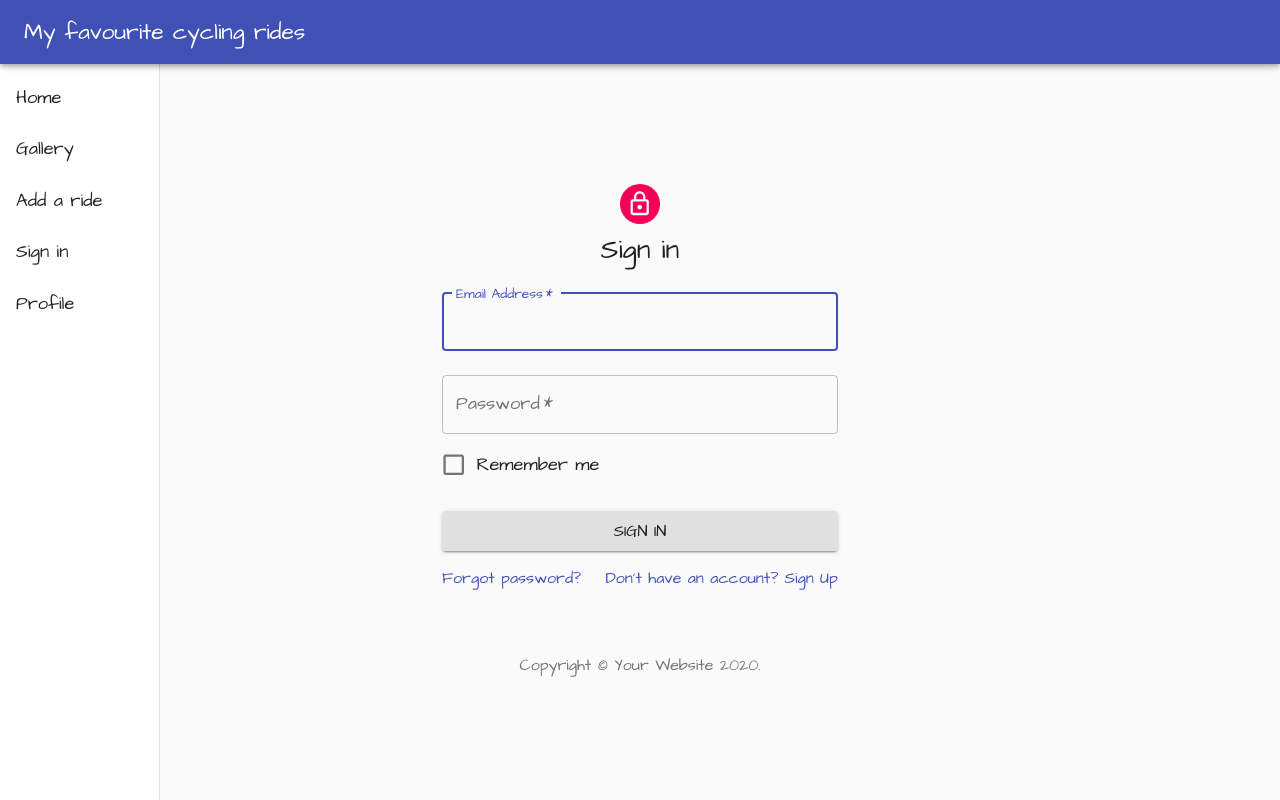
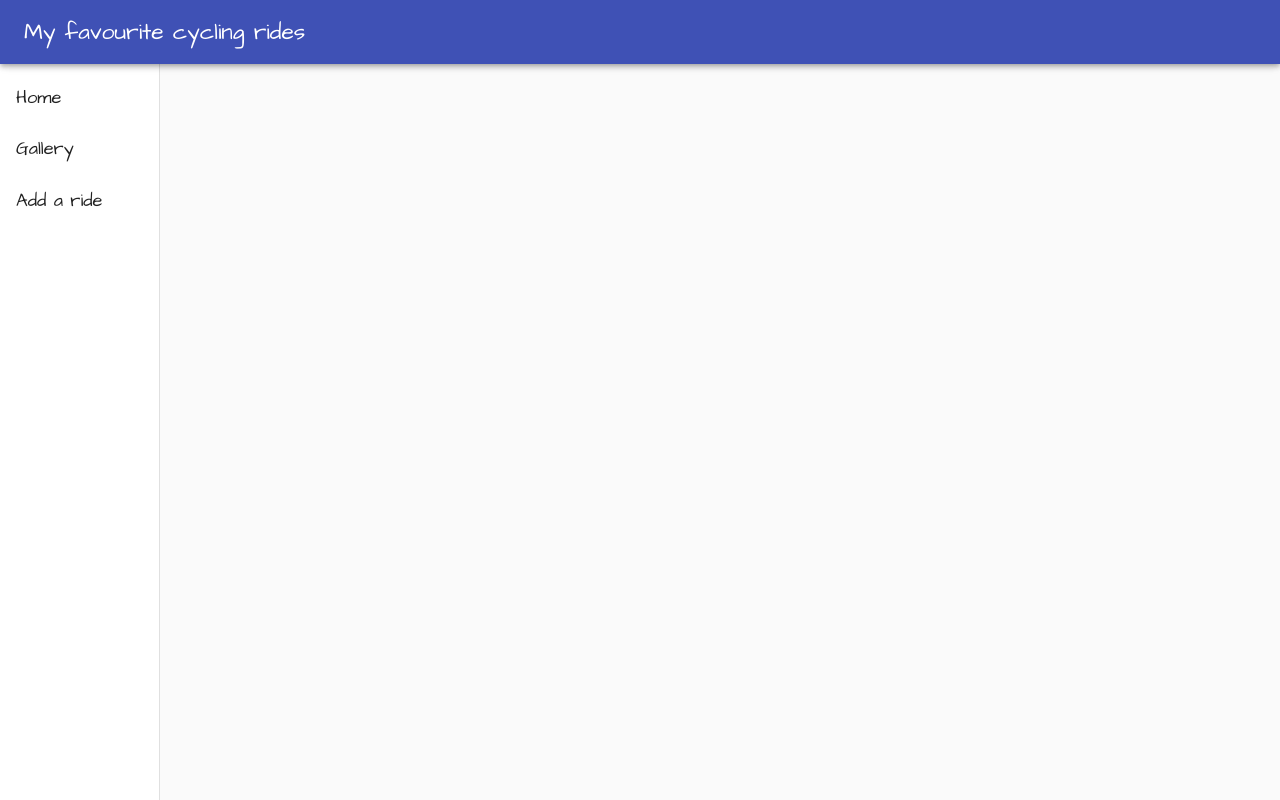
Before and after one commit to ln56b/reactjs-express-node-mysql-MyFavouriteCyclingRides, a React (Create React App) app in the folder frontend/: page /signin in a window 1280 px wide. Built offline with nearby package versions, Linux system fonts and the light colour scheme.

Commit message:
cleaned code

```diff
--- a/frontend/public/index.html
+++ b/frontend/public/index.html
@@ -1,15 +1,16 @@
 <!DOCTYPE html>
 <html lang="en">
 	<head>
+		<link rel="icon" href="%PUBLIC_URL%/favicon.ico" />
 		<meta charset="utf-8" />
-		<link rel="icon" href="%PUBLIC_URL%/favicon.ico" />
 		<meta name="viewport" content="width=device-width, initial-scale=1" />
 		<meta name="theme-color" content="#000000" />
+		<meta name="author" conent="Hélène Baudrand" />
 		<meta
 			name="description"
-			content="Web site created using create-react-app"
+			content="An app that lists and manipulates cycling rides"
 		/>
-		<link rel="apple-touch-icon" href="%PUBLIC_URL%/logo192.png" />
+
 		<!--
       manifest.json provides metadata used when your web app is installed on a
       user's mobile device or desktop. See https://developers.google.com/web/fundamentals/web-app-manifest/
@@ -32,7 +33,7 @@
       work correctly both with client-side routing and a non-root public URL.
       Learn how to configure a non-root public URL by running `npm run build`.
     -->
-		<title>React App</title>
+		<title>My favourite cycling rides</title>
 	</head>
 	<body>
 		<noscript>You need to enable JavaScript to run this app.</noscript>
--- a/frontend/src/components/CyclingRides.jsx
+++ b/frontend/src/components/CyclingRides.jsx
@@ -3,14 +3,12 @@ import { Route, useHistory } from 'react-router-dom';
 import RideService from '../services/RideService';
 
 import { useConfirmationDialog } from './ConfirmationDialog';
+import NewsCarousel from './NewsCarousel';
 import Notification from './Notification';
-import MyProfile from './MyProfile';
 import ResponsiveDrawer from './ResponsiveDrawer';
 import RideCard from './RideCard';
 import RideForm from './RideForm';
 import RidesGallery from './RidesGallery';
-import NewsCarousel from './NewsCarousel';
-import SignIn from './Signin';
 
 function CyclingRides() {
 	const initialRideState = {
@@ -26,10 +24,10 @@ function CyclingRides() {
 		maxSlope: 0,
 	};
 
+	const [ride, setRide] = useState(initialRideState);
 	const [rides, setRides] = useState([]);
+	const [selectedPicture, setSelectedPicture] = useState(undefined);
 	const [, setError] = useState('');
-	const [ride, setRide] = useState(initialRideState);
-	const [selectedPicture, setSelectedPicture] = useState(undefined);
 	const [notify, setNotify] = useState({
 		isOpen: false,
 		message: '',
@@ -39,6 +37,7 @@ function CyclingRides() {
 	const history = useHistory();
 	const { getConfirmation } = useConfirmationDialog();
 
+	// CRUD requests
 	const getRides = () => {
 		RideService.findAll()
 			.then((res) => setRides(res.data))
@@ -64,8 +63,7 @@ function CyclingRides() {
 			.then(() => {
 				history.push('/rides');
 			})
-			.catch((err) => {
-				console.log(err);
+			.catch(() => {
 				setNotify({
 					isOpen: true,
 					message: 'Impossible to create this ride',
@@ -87,8 +85,7 @@ function CyclingRides() {
 			.then(() => {
 				history.push('/rides');
 			})
-			.catch((err) => {
-				console.log(err);
+			.catch(() => {
 				setNotify({
 					isOpen: true,
 					message: `Impossible to update ride ${ride}`,
@@ -121,8 +118,7 @@ function CyclingRides() {
 					history.push('/rides');
 					getRides();
 				})
-				.catch((err) => {
-					console.log(err);
+				.catch(() => {
 					setNotify({
 						isOpen: true,
 						message: `Impossible to delete ride ${ride}`,
@@ -132,17 +128,23 @@ function CyclingRides() {
 		}
 	};
 
+	// Form methods
+
 	const handleInputChange = (event) => {
 		const { name, value } = event.target;
 		setRide({ ...ride, [name]: value });
 	};
 
+	const isValidForm = !ride.id
+		? ride.name && selectedPicture
+			? true
+			: false
+		: true;
+
 	const selectPicture = (e) => {
 		const picture = e.target.files[0];
 		setSelectedPicture(picture);
 	};
-
-	const isValidForm = ride.name && selectedPicture ? true : false;
 
 	return (
 		<div className="cycling-rides">
@@ -172,8 +174,6 @@ function CyclingRides() {
 					deleteRide={deleteRide}
 				/>
 			</Route>
-			<Route path="/profile" component={MyProfile}></Route>
-			<Route path="/signin" component={SignIn}></Route>
 		</div>
 	);
 }
--- a/frontend/src/components/MyProfile.jsx
+++ /dev/null
@@ -1,7 +0,0 @@
-import React from 'react';
-
-function MyProfile() {
-	return <div className="my-profile">My Profile</div>;
-}
-
-export default MyProfile;
--- a/frontend/src/components/NewsCarousel.jsx
+++ b/frontend/src/components/NewsCarousel.jsx
@@ -1,35 +1,15 @@
 import React from 'react';
+
 import Carousel from 'react-material-ui-carousel';
-
 import { Paper } from '@material-ui/core';
 
 import allos from '../assets/allos.jpeg';
 import bonnette from '../assets/bonnette.jpeg';
 import glandon from '../assets/glandon.jpeg';
 import izoard from '../assets/izoard.jpeg';
-//TODO check require vs import
 require('default-passive-events');
 
-function Project(props) {
-	return (
-		<Paper
-			style={{
-				backgroundImage: `url(${props.item.image})`,
-				backgroundPosition: 'center',
-				backgroundSize: 'cover',
-				height: '70vh',
-				padding: '2rem',
-				color: 'white',
-			}}
-			elevation={2}
-		>
-			<h2>{props.item.name}</h2>
-			<p>{props.item.description}</p>
-		</Paper>
-	);
-}
-
-const items = [
+const ITEMS = [
 	{
 		image: bonnette,
 		name: 'Col de la Bonnette',
@@ -55,16 +35,35 @@ const items = [
 	},
 ];
 
+function Content(props) {
+	return (
+		<Paper
+			style={{
+				backgroundImage: `url(${props.item.image})`,
+				backgroundPosition: 'center',
+				backgroundSize: 'cover',
+				height: '70vh',
+				padding: '2rem',
+				color: 'white',
+			}}
+			elevation={2}
+		>
+			<h2>{props.item.name}</h2>
+			<p>{props.item.description}</p>
+		</Paper>
+	);
+}
+
 const autoPlay = true;
-const timer = 2000;
+const timer = 2100;
 const animation = 'fade';
 
 function NewsCarousel() {
 	return (
 		<div className="news-carousel">
 			<Carousel animation={animation} autoPlay={autoPlay} timer={timer}>
-				{items.map((item, index) => {
-					return <Project item={item} key={index} />;
+				{ITEMS.map((item, index) => {
+					return <Content item={item} key={index} />;
 				})}
 			</Carousel>
 		</div>
--- a/frontend/src/components/Notification.jsx
+++ b/frontend/src/components/Notification.jsx
@@ -1,4 +1,5 @@
 import React from 'react';
+
 import { Snackbar, makeStyles } from '@material-ui/core';
 import { Alert } from '@material-ui/lab';
 
--- a/frontend/src/components/ResponsiveDrawer.jsx
+++ b/frontend/src/components/ResponsiveDrawer.jsx
@@ -1,7 +1,9 @@
 import React from 'react';
 import { useHistory } from 'react-router-dom';
 
+import { makeStyles, useTheme } from '@material-ui/core/styles';
 import AppBar from '@material-ui/core/AppBar';
+import CloseIcon from '@material-ui/icons/Close';
 import CssBaseline from '@material-ui/core/CssBaseline';
 import Drawer from '@material-ui/core/Drawer';
 import Hidden from '@material-ui/core/Hidden';
@@ -10,19 +12,24 @@ import List from '@material-ui/core/List';
 import ListItem from '@material-ui/core/ListItem';
 import ListItemText from '@material-ui/core/ListItemText';
 import MenuIcon from '@material-ui/icons/Menu';
-import CloseIcon from '@material-ui/icons/Close';
 import Toolbar from '@material-ui/core/Toolbar';
 import Typography from '@material-ui/core/Typography';
-import { makeStyles, useTheme } from '@material-ui/core/styles';
 
-const drawerWidth = 160;
+const WIDTH = 160;
+
+const ROUTES = [
+	{ id: 1, name: 'Home', path: '/' },
+	{ id: 2, name: 'Gallery', path: '/rides' },
+	{ id: 3, name: 'Add a ride', path: '/add-ride' },
+];
+
 const useStyles = makeStyles((theme) => ({
 	root: {
 		display: 'flex',
 	},
 	drawer: {
 		[theme.breakpoints.up('sm')]: {
-			width: drawerWidth,
+			width: WIDTH,
 			flexShrink: 0,
 		},
 	},
@@ -37,7 +44,7 @@ const useStyles = makeStyles((theme) => ({
 	},
 	toolbar: theme.mixins.toolbar,
 	drawerPaper: {
-		width: drawerWidth,
+		width: WIDTH,
 	},
 	content: {
 		flexGrow: 1,
@@ -49,18 +56,11 @@ const useStyles = makeStyles((theme) => ({
 	},
 }));
 function ResponsiveDrawer() {
-	const routeList = [
-		{ id: 1, name: 'Home', path: '/' },
-		{ id: 2, name: 'Gallery', path: '/rides' },
-		{ id: 3, name: 'Add a ride', path: '/add-ride' },
-		{ id: 4, name: 'Sign in', path: '/signin' },
-		{ id: 5, name: 'Profile', path: '/profile' },
-	];
-
 	const classes = useStyles();
 	const theme = useTheme();
+	const history = useHistory();
+
 	const [mobileOpen, setMobileOpen] = React.useState(false);
-	let history = useHistory();
 
 	function handleDrawerToggle() {
 		setMobileOpen(!mobileOpen);
@@ -73,7 +73,7 @@ function ResponsiveDrawer() {
 	const drawer = (
 		<div>
 			<List>
-				{routeList.map((route, id) => (
+				{ROUTES.map((route, id) => (
 					<ListItem button onClick={() => navigateToPath(route)} key={id}>
 						<ListItemText primary={route.name} />
 					</ListItem>
--- a/frontend/src/components/RidesGallery.jsx
+++ b/frontend/src/components/RidesGallery.jsx
@@ -1,16 +1,15 @@
 import React, { useEffect } from 'react';
+import PropTypes from 'prop-types';
 import { Link } from 'react-router-dom';
 
-import PropTypes from 'prop-types';
 import { makeStyles } from '@material-ui/core/styles';
-import CircularProgress from '@material-ui/core/CircularProgress';
-import Grid from '@material-ui/core/Grid';
+import Button from '@material-ui/core/Button';
 import Card from '@material-ui/core/Card';
+import CardActions from '@material-ui/core/CardActions';
+import CardContent from '@material-ui/core/CardContent';
 import CardHeader from '@material-ui/core/CardHeader';
 import CardMedia from '@material-ui/core/CardMedia';
-import CardContent from '@material-ui/core/CardContent';
-import CardActions from '@material-ui/core/CardActions';
-import Button from '@material-ui/core/Button';
+import Grid from '@material-ui/core/Grid';
 import Typography from '@material-ui/core/Typography';
 
 const useStyles = makeStyles((theme) => ({
@@ -96,8 +95,13 @@ function RidesGallery({ rides, getRides }) {
 				</Grid>
 			) : (
 				<div className={classes.empty}>
-					<CircularProgress />
-					<p>Please add a ride </p>
+					<Card>
+						<CardContent>
+							<Typography variant="body1" color="textPrimary" component="p">
+								Please add your first ride
+							</Typography>
+						</CardContent>
+					</Card>
 				</div>
 			)}
 		</div>
--- a/frontend/src/components/Signin.jsx
+++ /dev/null
@@ -1,131 +0,0 @@
-import * as React from 'react';
-import Avatar from '@material-ui/core/Avatar';
-import Button from '@material-ui/core/Button';
-import CssBaseline from '@material-ui/core/CssBaseline';
-import TextField from '@material-ui/core/TextField';
-import FormControlLabel from '@material-ui/core/FormControlLabel';
-import Checkbox from '@material-ui/core/Checkbox';
-import Link from '@material-ui/core/Link';
-import Grid from '@material-ui/core/Grid';
-import Box from '@material-ui/core/Box';
-import LockOutlinedIcon from '@material-ui/icons/LockOutlined';
-import Typography from '@material-ui/core/Typography';
-import { makeStyles } from '@material-ui/core/styles';
-import Container from '@material-ui/core/Container';
-import { useForm, Controller } from 'react-hook-form';
-
-function Copyright() {
-	return (
-		<Typography variant="body2" color="textSecondary" align="center">
-			{'Copyright © '}
-			<Link color="inherit" href="https://material-ui.com/">
-				Your Website
-			</Link>{' '}
-			{new Date().getFullYear()}
-			{'.'}
-		</Typography>
-	);
-}
-
-const useStyles = makeStyles((theme) => ({
-	paper: {
-		marginTop: theme.spacing(8),
-		display: 'flex',
-		flexDirection: 'column',
-		alignItems: 'center',
-	},
-	avatar: {
-		margin: theme.spacing(1),
-		backgroundColor: theme.palette.secondary.main,
-	},
-	form: {
-		width: '100%',
-		marginTop: theme.spacing(1),
-	},
-	submit: {
-		margin: theme.spacing(3, 0, 2),
-	},
-}));
-
-export default function SignIn() {
-	const classes = useStyles();
-	const { register, handleSubmit, control } = useForm();
-
-	return (
-		<Container component="main" maxWidth="xs">
-			<CssBaseline />
-			<div className={classes.paper}>
-				<Avatar className={classes.avatar}>
-					<LockOutlinedIcon />
-				</Avatar>
-				<Typography component="h1" variant="h5">
-					Sign in
-				</Typography>
-				<form
-					className={classes.form}
-					noValidate
-					onSubmit={handleSubmit((data) => alert(JSON.stringify(data)))}
-				>
-					<TextField
-						variant="outlined"
-						margin="normal"
-						inputRef={register}
-						required
-						fullWidth
-						id="email"
-						label="Email Address"
-						name="email"
-						autoComplete="email"
-						autoFocus
-					/>
-					<TextField
-						variant="outlined"
-						margin="normal"
-						required
-						fullWidth
-						name="password"
-						label="Password"
-						type="password"
-						id="password"
-						autoComplete="current-password"
-					/>
-					<FormControlLabel
-						control={
-							<Controller
-								as={Checkbox}
-								control={control}
-								name="remember"
-								color="primary"
-								defaultValue={false}
-							/>
-						}
-						label="Remember me"
-					/>
-					<Button
-						type="submit"
-						fullWidth
-						variant="contained"
-						className={classes.submit}
-					>
-						Sign In
-					</Button>
-					<Grid container>
-						<Grid item xs>
-							<Link href="#" variant="body2">
-								Forgot password?
-							</Link>
-						</Grid>
-						<Grid item>
-							<Link href="#" variant="body2">
-								{"Don't have an account? Sign Up"}
-							</Link>
-						</Grid>
-					</Grid>
-				</form>
-			</div>
-			<Box mt={8}>
-				<Copyright />
-			</Box>
-		</Container>
-	);
-}
```
Also changed, not shown: frontend/src/components/ConfirmationDialog.jsx (+13 -3 lines), frontend/src/components/RideCard.jsx (+4 -4 lines), 1 other file (tests, documents, lock files or other folders).
